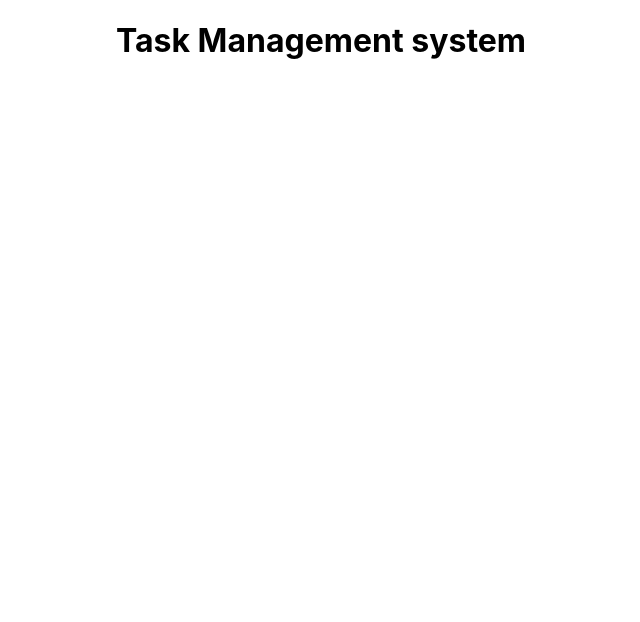
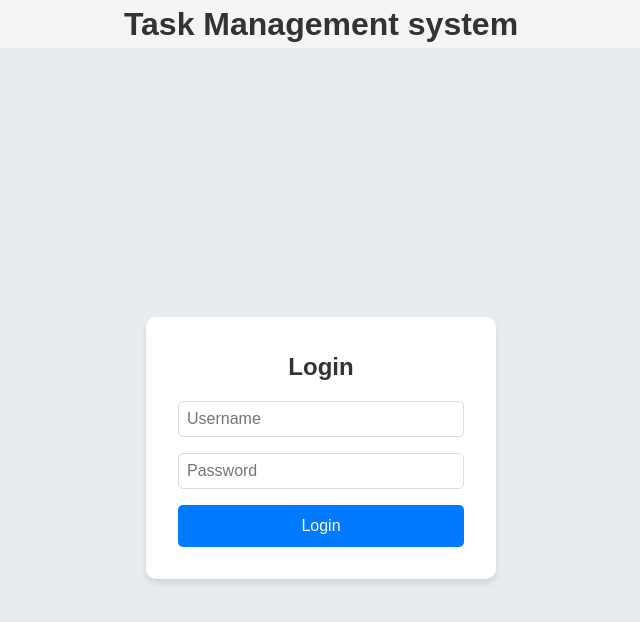
Before and after one commit to harshanannapaneni/Task-Management-system, a React (Create React App) app: page /login in a window 1280 px wide. Shown: the top 622 px of the page, without its empty margins (319-959 px from the left). Built offline with nearby package versions, Linux system fonts and the light colour scheme.

Commit message:
Create LoginForm using react.

```diff
--- a/package.json
+++ b/package.json
@@ -9,7 +9,7 @@
     "react-dom": "^19.0.0",
     "react-router": "^7.0.2",
     "react-router-dom": "^7.0.2",
-    "react-scripts": "^3.0.1"
+    "react-scripts": "^5.0.1"
   },
   "scripts": {
     "start": "react-scripts start",
--- a/src/App.js
+++ b/src/App.js
@@ -1,9 +1,16 @@
+import { Route, Routes } from "react-router";
 import "./App.css";
+import LoginPage from "./pages/LoginPage";
+import React from "react";
 
 function App() {
   return (
     <div className="App">
       <h1>Task Management system</h1>
+      <Routes>
+      <Route path="/login" element={<LoginPage />} />
+      {/* <Route path="/dashboard" element={<DashboardPage />} /> */}
+      </Routes>
     </div>
   );
 }
--- /dev/null
+++ b/src/pages/LoginPage.js
@@ -0,0 +1,45 @@
+import React, { useState } from 'react'
+import "../css/login.css"
+import axios from 'axios'
+import { useNavigate } from 'react-router'
+
+const LoginPage = () => {
+    const [username, setUsername] = useState('');
+    const [password, setPassword] = useState('');
+    const navigate = useNavigate();
+
+    const handleLogin = async (e) => {
+        e.preventDefault();
+        try{
+            const response = await axios.post("/auth/login",{username, password});
+            localStorage.setItem('token',response.data.token);
+            navigate('/dashboard')
+        }
+        catch(err){
+            alert("Invalid Credential")
+        }
+    };
+
+    return(
+        <div className="login-container">
+            <div className="login-card">
+                <h2>Login</h2>
+                <form onSubmit={handleLogin}>
+                    <input type="text"
+                            placeholder='Username'
+                            className='login-input'
+                            value={username}
+                            onChange={(e) => setUsername(e.target.value)} />
+                    <input type="password"
+                            placeholder='Password'
+                            className='login-input'
+                            value={password}
+                            onChange={(e) => setPassword(e.target.value)} />
+                    <button type="submit" className='login-btn'>Login</button>
+                </form>
+            </div>
+        </div>
+    )
+}
+
+export default LoginPage
```
Also changed, not shown: src/index.js (+4 -7 lines), 1 other file (tests, documents, lock files or other folders).
